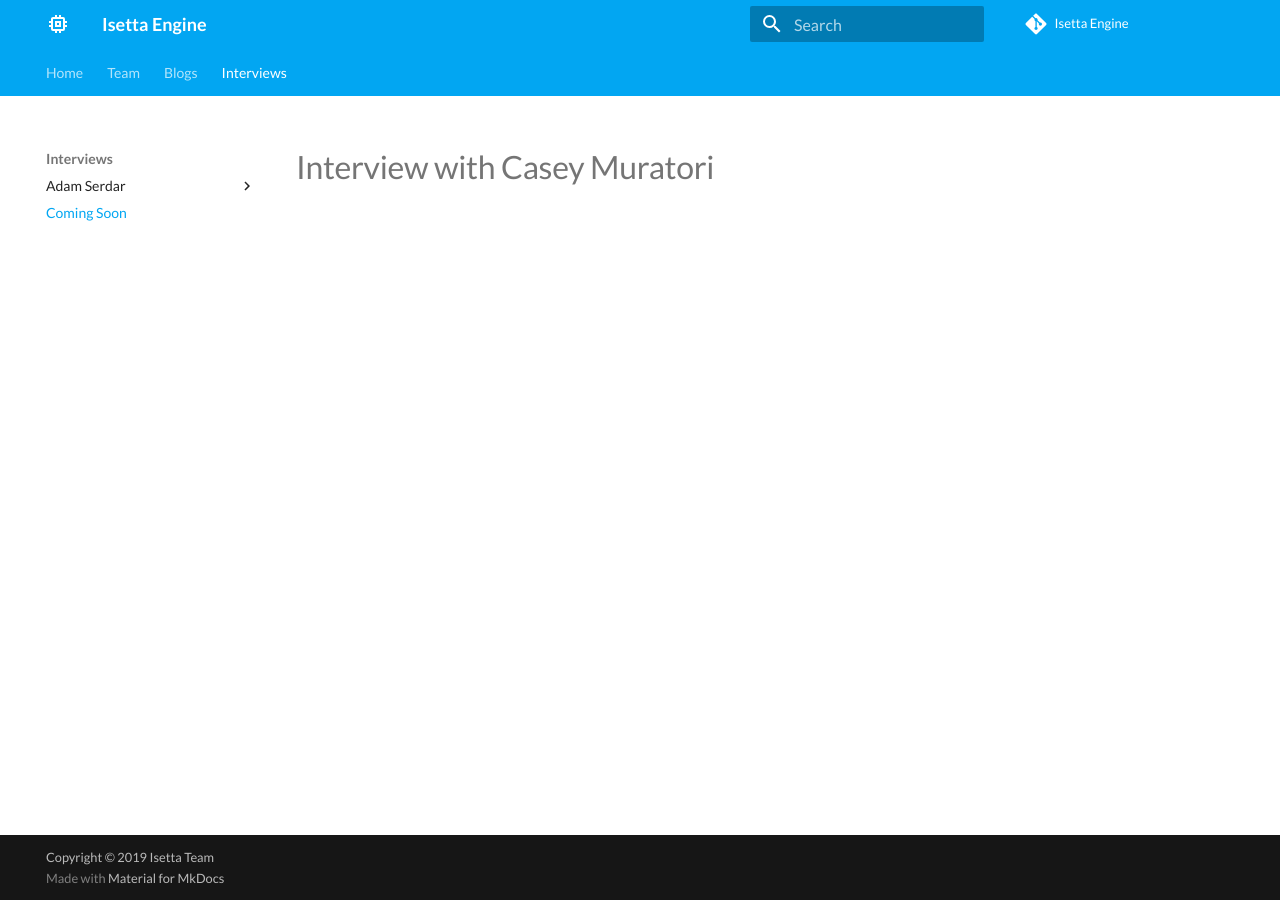
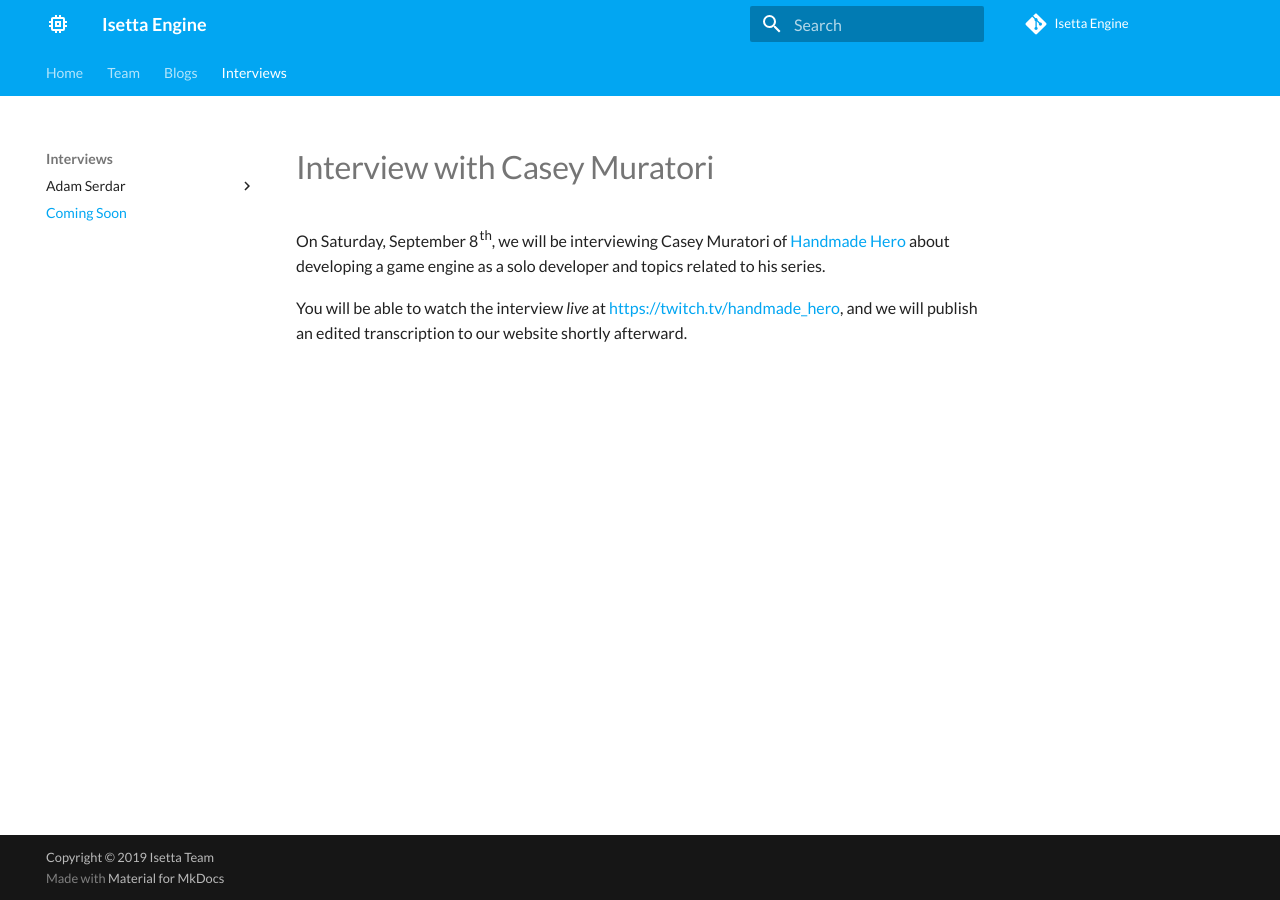
Before and after one commit to Isetta-Team/Isetta-Website-Raw, an MkDocs documentation site: the page built from docs/interviews/coming-soon.md, in a window 1280 px wide. Built offline with MkDocs 1.6.1 and Material for MkDocs 9.7.7, drawn with Linux system fonts in a browser that asks for light colours; comment, search, counter and statistics services are not loaded.

Commit message:
Added more info to Casey's coming soon page

```diff
--- a/docs/interviews/coming-soon.md
+++ b/docs/interviews/coming-soon.md
@@ -1 +1,5 @@
 # Interview with Casey Muratori
+
+On Saturday, September 8th, we will be interviewing Casey Muratori of [Handmade Hero](https://handmadehero.org/) about developing a game engine as a solo developer and topics related to his series.
+
+You will be able to watch the interview *live* at [https://twitch.tv/handmade_hero](https://twitch.tv/handmade_hero), and we will publish an edited transcription to our website shortly afterward.
```
